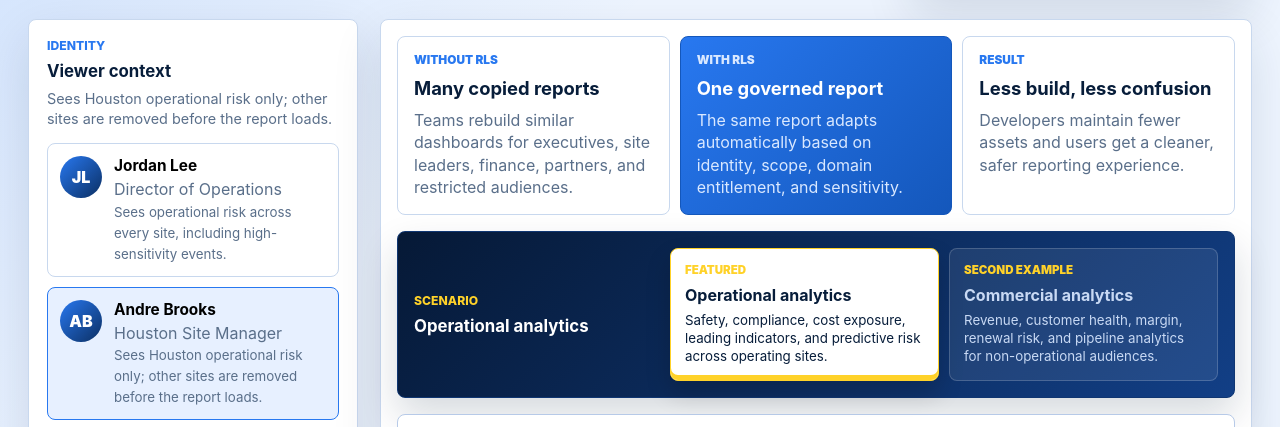
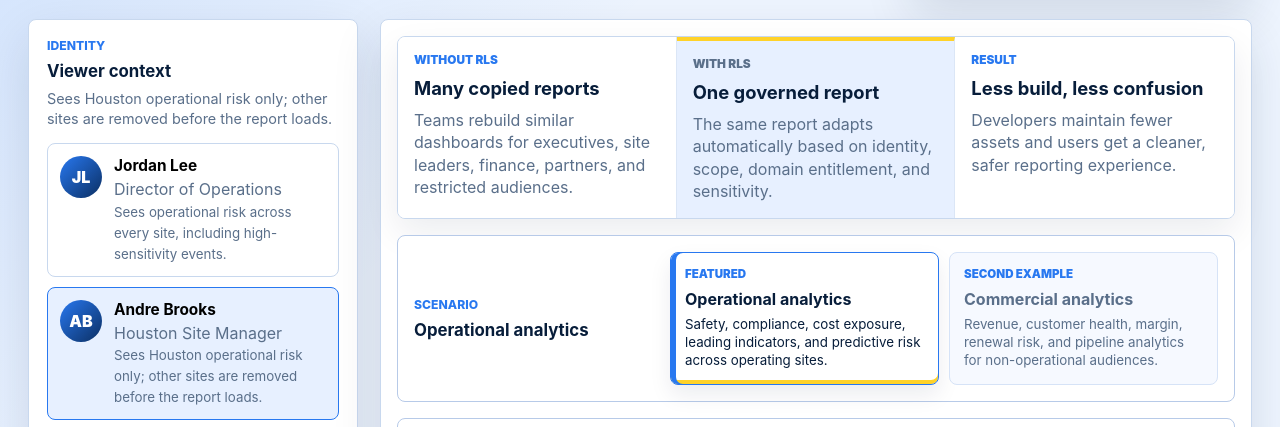
Before and after one commit to jonahnr/rls-demo-webapp, a website: page index.html in a window 1280 px wide. Shown: the part 319-746 px from the top of the page. Drawn offline with Linux system fonts and the light colour scheme.

Commit message:
Add files via upload

```diff
--- a/styles.css
+++ b/styles.css
@@ -262,20 +262,32 @@ h2 {
 .value-strip {
   display: grid;
   grid-template-columns: repeat(3, minmax(0, 1fr));
-  gap: 10px;
+  gap: 0;
   margin-bottom: 16px;
+  overflow: hidden;
+  background: #fff;
+  border: 1px solid #c8d8ee;
+  border-radius: 8px;
+  box-shadow: 0 14px 34px rgba(7, 29, 58, 0.08);
 }
 
 .value-strip article {
-  min-height: 138px;
+  min-height: 126px;
   padding: 16px;
+  border: 0;
+  border-right: 1px solid #dbe6f6;
+  border-radius: 0;
   box-shadow: none;
 }
 
 .value-strip .value-primary {
-  color: #fff;
-  background: linear-gradient(135deg, var(--accent), #1457bb);
-  border-color: #1457bb;
+  color: var(--ink);
+  background: var(--soft-blue);
+  border-top: 4px solid var(--accent-2);
+}
+
+.value-strip article:last-child {
+  border-right: 0;
 }
 
 .value-strip span,
@@ -304,11 +316,11 @@ h2 {
 
 .value-strip .value-primary span,
 .value-strip .value-primary p {
-  color: #d9e8ff;
+  color: var(--muted);
 }
 
 .value-strip .value-primary strong {
-  color: #fff;
+  color: var(--ink);
 }
 
 .scenario-switch {
@@ -318,18 +330,18 @@ h2 {
   align-items: center;
   margin-bottom: 16px;
   padding: 16px;
-  color: #fff;
-  background: linear-gradient(135deg, var(--deep), #123f86);
-  border-color: #0f3672;
-  box-shadow: 0 18px 38px rgba(7, 29, 58, 0.16);
+  color: var(--ink);
+  background: #fff;
+  border-color: #b7cae8;
+  box-shadow: none;
 }
 
 .scenario-switch .eyebrow {
-  color: var(--accent-2);
+  color: var(--accent);
 }
 
 .scenario-switch h2 {
-  color: #fff;
+  color: var(--ink);
 }
 
 .scenario-tabs {
@@ -342,9 +354,9 @@ h2 {
   min-height: 104px;
   padding: 14px;
   text-align: left;
-  color: #c8d9f4;
-  background: rgba(255, 255, 255, 0.08);
-  border: 1px solid rgba(255, 255, 255, 0.18);
+  color: var(--muted);
+  background: #f6f9ff;
+  border: 1px solid #d6e3f7;
   border-radius: 8px;
   cursor: pointer;
 }
@@ -352,8 +364,8 @@ h2 {
 .scenario-tab.active {
   color: var(--ink);
   background: #fff;
-  border-color: var(--accent-2);
-  box-shadow: inset 0 -5px 0 var(--accent-2), 0 12px 24px rgba(0, 0, 0, 0.18);
+  border-color: var(--accent);
+  box-shadow: inset 5px 0 0 var(--accent), inset 0 -4px 0 var(--accent-2), 0 10px 22px rgba(7, 29, 58, 0.08);
 }
 
 .scenario-tab span,
@@ -364,7 +376,7 @@ h2 {
 
 .scenario-tab span {
   margin-bottom: 8px;
-  color: var(--accent-2);
+  color: var(--accent);
   font-size: 0.72rem;
   font-weight: 900;
   text-transform: uppercase;
```
